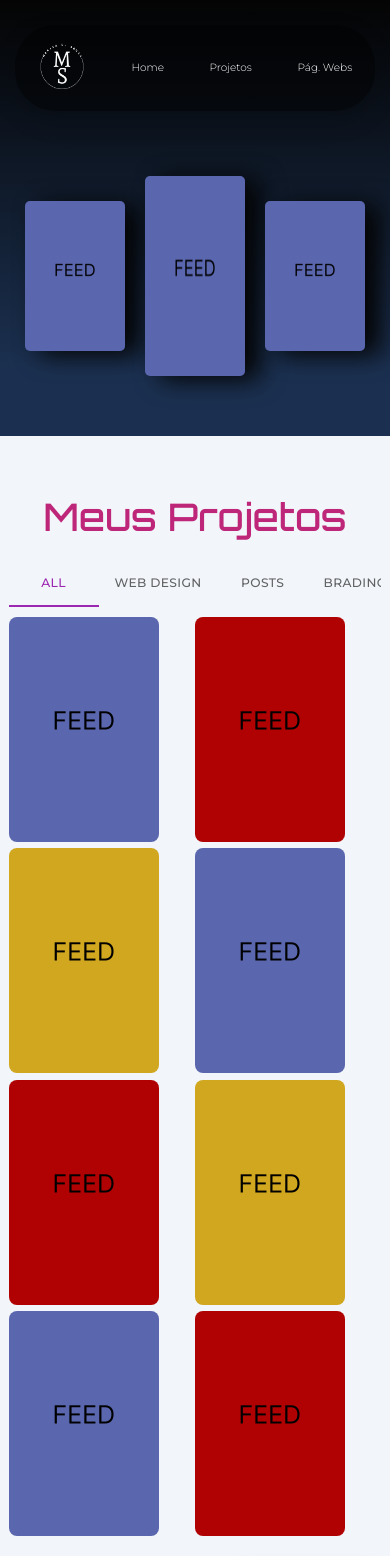
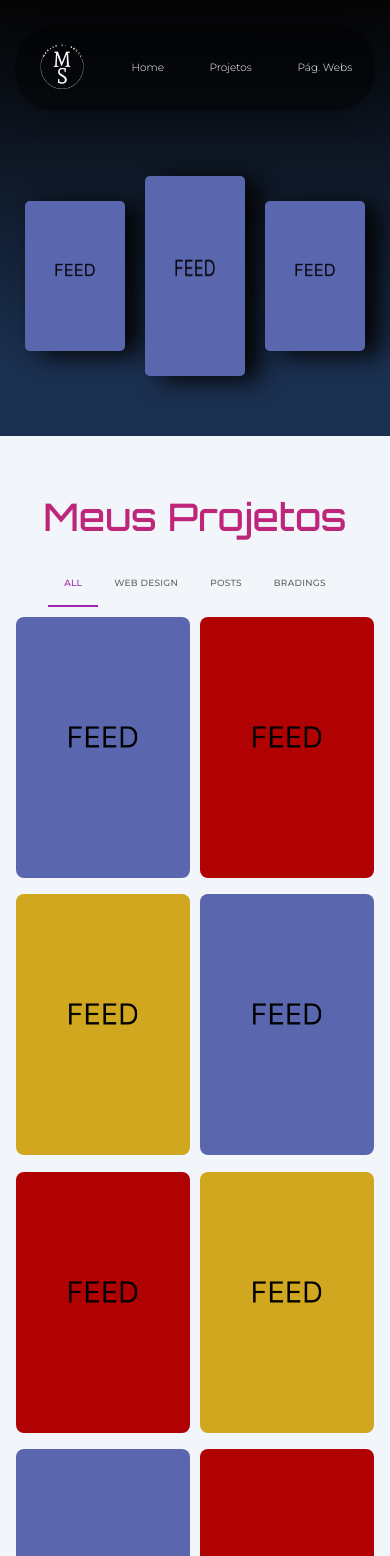
Before and after one commit to MarizaDEV/portfolio_web, a React (Vite) app: page /portfolio-web/projetos in a window 390 px wide. Shown: the top 1556 px of the page. Built offline with nearby package versions, Linux system fonts and the light colour scheme.

Commit message:
Responsividade Galeria de imagens

```diff
--- a/src/app/pages/Projetos/styles/styles.ts
+++ b/src/app/pages/Projetos/styles/styles.ts
@@ -92,4 +92,5 @@ export const BoxProjetos = styled.div`
 export const ListImagesProjects = styled.div`
   display: flex;
   justify-content: end;
+  width: 100%;
 `;
--- a/src/app/shared/components/ImageList/index.tsx
+++ b/src/app/shared/components/ImageList/index.tsx
@@ -93,6 +93,12 @@ export default function ImageList() {
             textColor="secondary"
             indicatorColor="secondary"
             aria-label="image tabs"
+            sx={{
+              "& .MuiTab-root": {
+                fontSize: { xs: "9px", sm: "14px" },
+                minWidth: "50px",
+              },
+            }}
           >
             <Tab value="All" label="All" />
             <Tab value="webdesign" label="Web Design" />
--- a/src/app/shared/components/ImageList/styles/styles.ts
+++ b/src/app/shared/components/ImageList/styles/styles.ts
@@ -11,22 +11,21 @@ export const BoxContainerImages = styled.div`
   display: flex;
   justify-content: center;
 
-  @media (min-width: 1024px) {
+  @media (min-width: 550px) {
     .boximages {
       grid-template-columns: repeat(4, 1fr);
     }
   }
 
-  @media (max-width: 768px) {
+  @media (min-width: 321px) and (max-width: 549px) {
     .boximages {
       grid-template-columns: repeat(2, 1fr);
     }
   }
 
-  @media (max-width: 480px) {
+  @media (max-width: 320px) {
     .boximages {
-      grid-template-columns: repeat(2, 1fr);
-      grid-gap: 0;
+      grid-template-columns: repeat(1, 1fr);
     }
   }
 `;
@@ -44,7 +43,7 @@ export const BoxImages = styled.div`
     border-radius: 8px;
 
     @media (max-width: 480px) {
-      width: 150px;
+      width: 100%;
     }
   }
 `;
```
